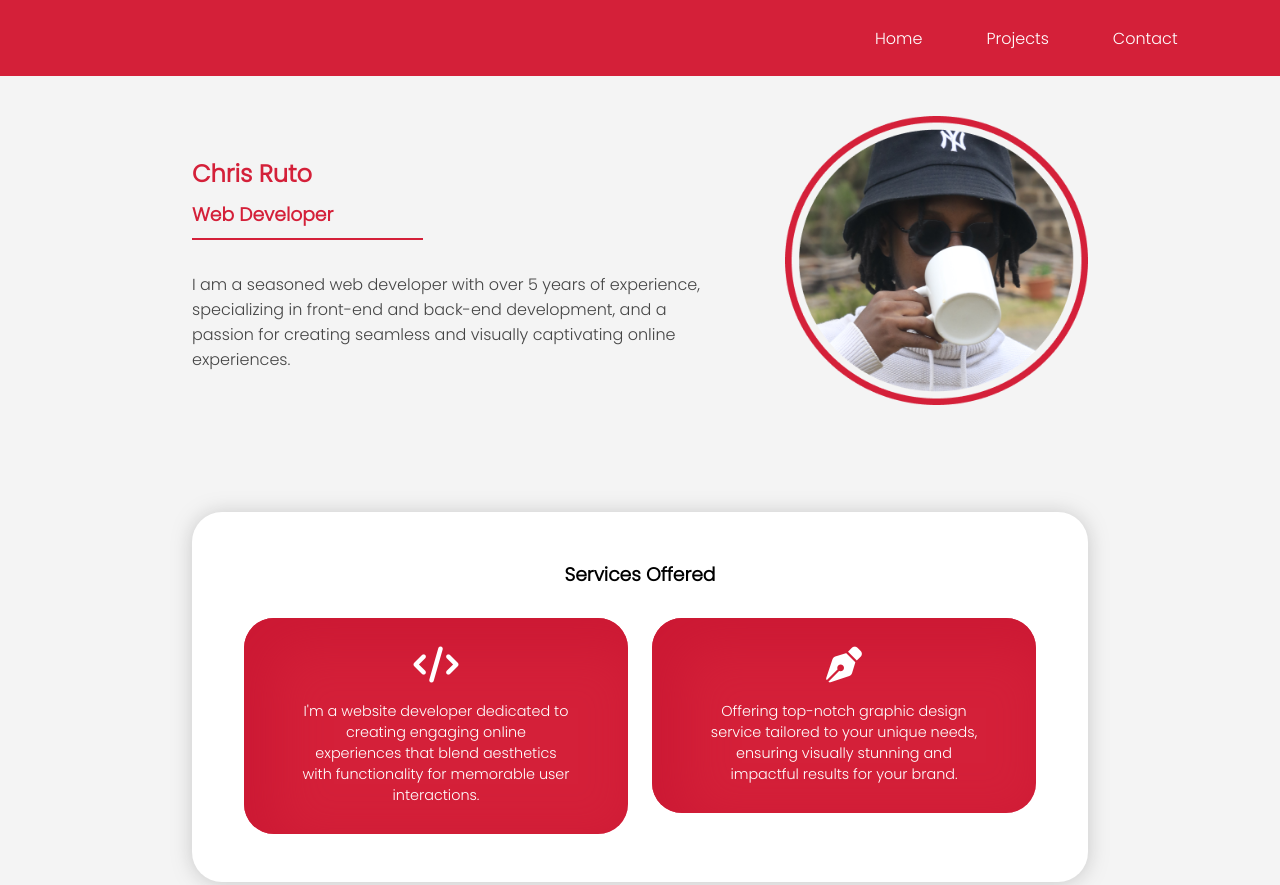
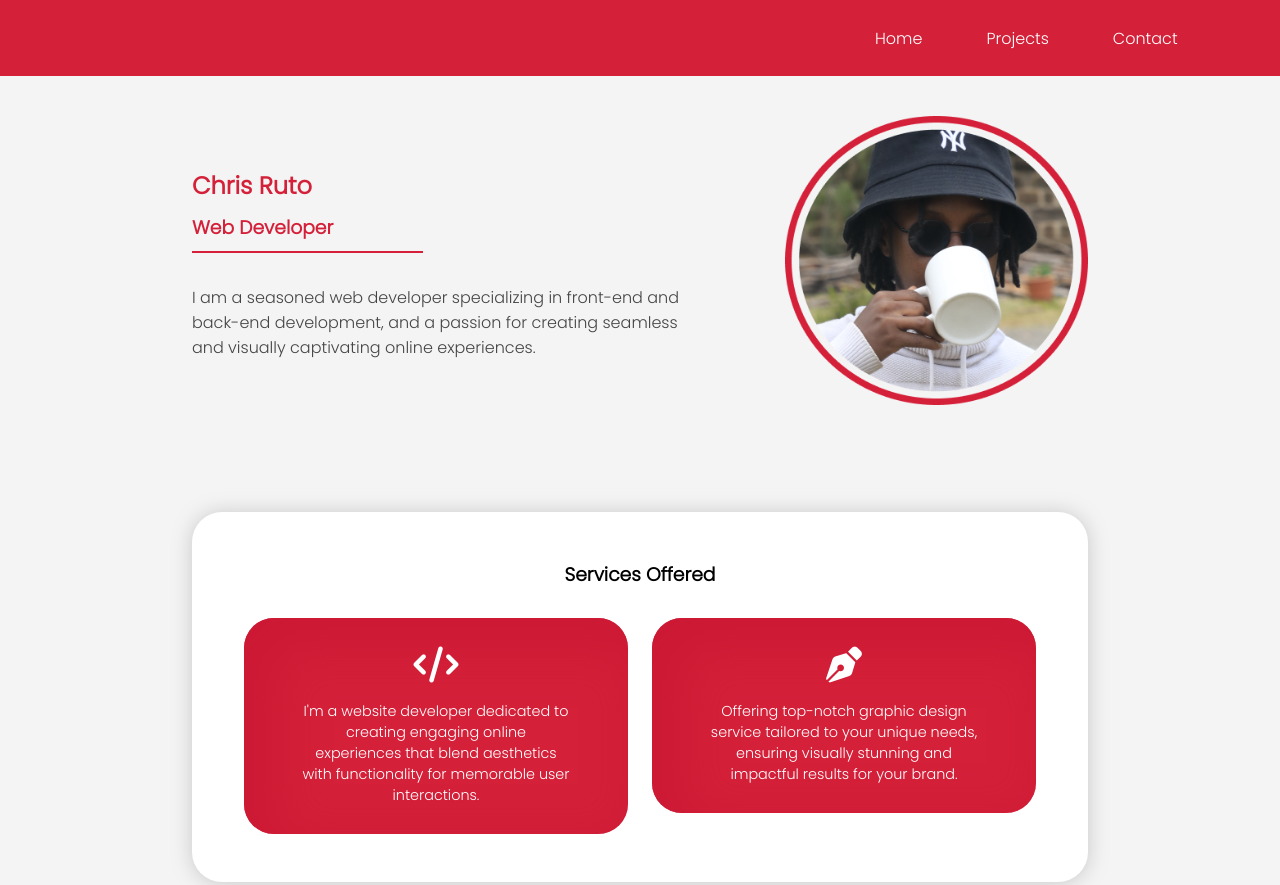
Before and after one commit to ckorir/portfolio, a plain HTML site: page index.html in a window 1280 px wide. Shown: the top 885 px of the page. Drawn offline with Linux system fonts and the light colour scheme.

Commit message:
Finished Portfolio

```diff
--- a/index.html
+++ b/index.html
@@ -30,8 +30,7 @@
                 <h3>Web Developer</h3>
                 <hr>
                 <p>
-                    I am a seasoned web developer with over
-                    5 years of experience, specializing in front-end
+                    I am a seasoned web developer specializing in front-end
                     and back-end development, and a passion for
                     creating seamless and visually captivating
                     online experiences.
```
